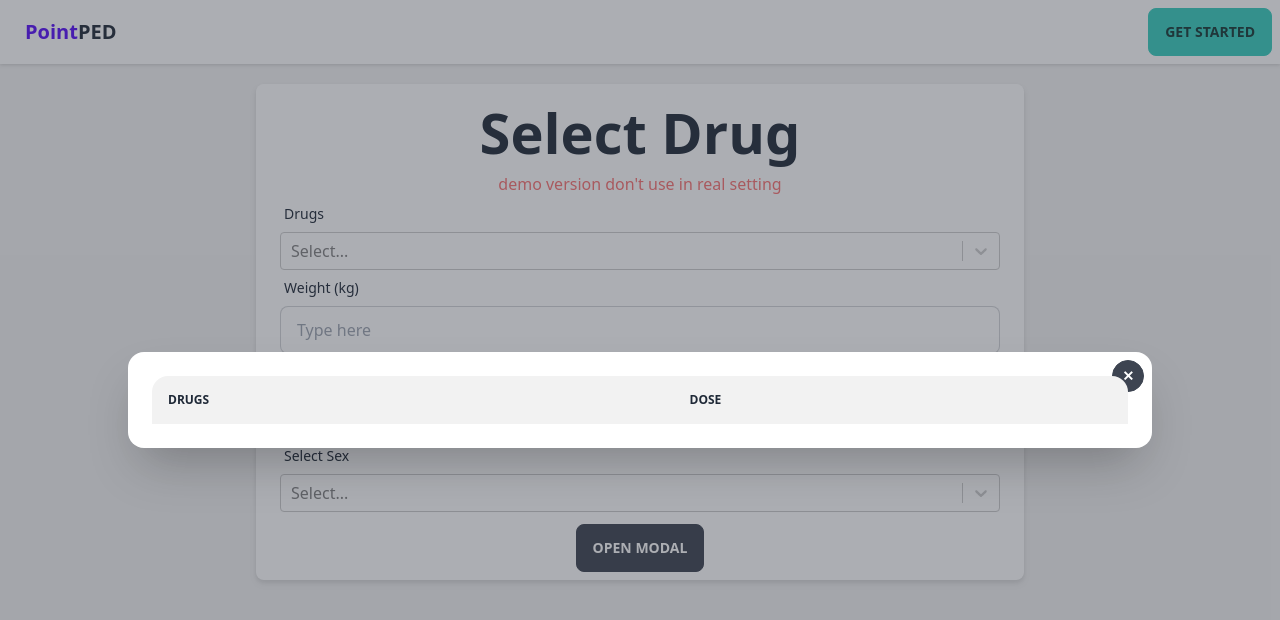
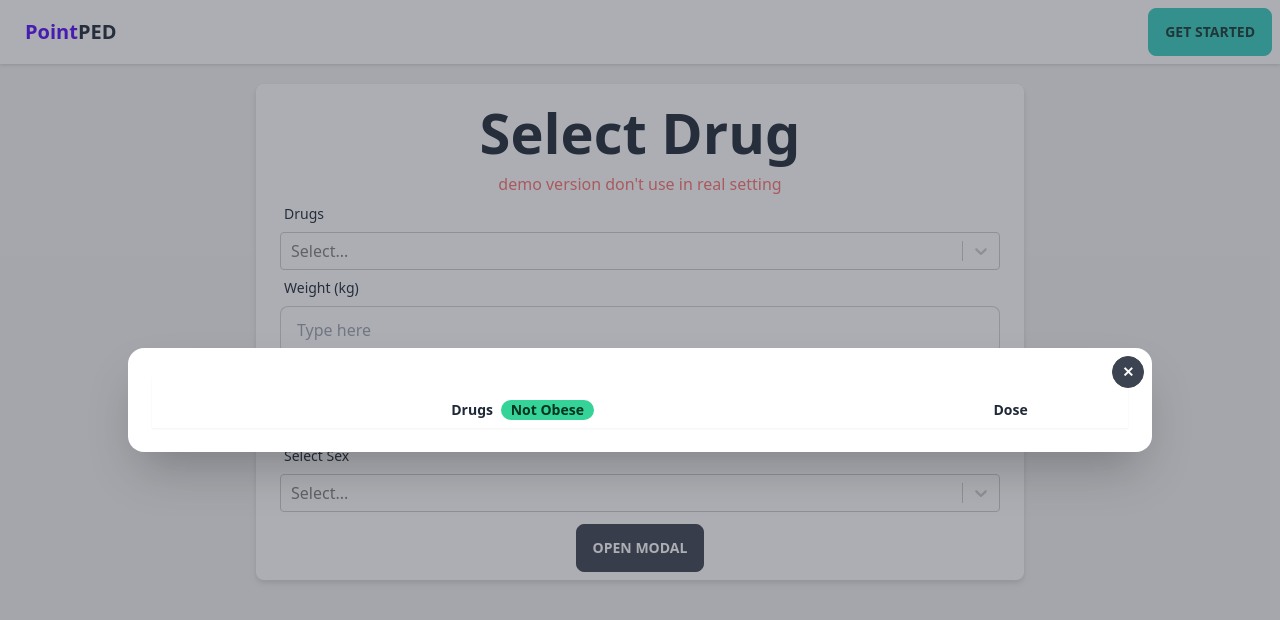
Before and after one commit to swissnp/pointPED, a Next.js app: page / in a window 1280 px wide. Both pictures are taken after a click on the label "OPEN MODAL". Shown: the top 620 px of the page. Built offline with nearby package versions, Linux system fonts and the light colour scheme.

Commit message:
revise useref and change to compact

```diff
--- a/components/RenderDrug.js
+++ b/components/RenderDrug.js
@@ -2,12 +2,10 @@ import { calculateWeight } from "./calculation";
 
 export default function RenderComponent(props) {
   const selectedDrug = props.selectedDrug;
-  const weight = props.weight;
-  const height = props.height;
-  const sex = props.sex;
-  let calculatedWeight = calculateWeight(weight, height, sex);
+  const calculatedWeight = props.calculatedWeight;
+//   let calculatedWeight = calculateWeight(weight, height, sex);
   let list = [];
-
+    console.log(calculatedWeight);
   for (let i = 0; i < selectedDrug.length; i++) {
     let dose = selectedDrug[i].coef * calculatedWeight;
     let isMax = false;
--- a/pages/index.js
+++ b/pages/index.js
@@ -1,28 +1,10 @@
 import Head from "next/head";
 import NavBar from "@/components/NavBar";
 import { useState, useRef, use } from "react";
-import { getP50weight, adjustedWeight } from "@/components/calculation";
+import { calculateWeight } from "@/components/calculation";
 import MultiSelectSearchBox from "@/components/MultiSelectSearchBox";
 import SexSelectBox from "@/components/SexSelectBox";
-import drug from "@/components/data";
 import RenderComponent from "@/components/RenderDrug";
-// const calculateWeight = (w, h, s) => {
-//   if (w > 0) {
-//     if (w > 1.2 * getP50weight(h, s)) {
-//       console.log("overweight");
-//       let TBW = w;
-//       let IBW = getP50weight(h, s);
-//       let ABW = adjustedWeight(w, h);
-//       console.log(TBW, IBW, ABW);
-//       return [TBW, IBW, ABW];
-//     } else {
-//       console.log("normal weight");
-//       return w;
-//     }
-//   } else {
-//     return getP50weight(h, s);
-//   }
-// };
 
 const validateWeight = (weight) => {
   if (
@@ -49,17 +31,27 @@ export default function Home() {
   const [height, setHeight] = useState("");
   const [selectedDrug, setSelectedDrug] = useState([]);
   const [sex, setSex] = useState("");
-  let isWeightValid = useRef(true);
-  let isHeightValid = useRef(true);
   const [isModelOpen, setIsModelOpen] = useState(false);
+  const isWeightValid = useRef(true);
+  const isHeightValid = useRef(true);
+  const calculatedWeight = useRef(0);
+  const isObese = useRef(false);
 
-  isWeightValid = validateWeight(weight);
-  isHeightValid = validateHeight(height);
+  isWeightValid.current = validateWeight(weight);
+  isHeightValid.current = validateHeight(height);
+
+  if (isModelOpen) {
+    calculatedWeight.current = calculateWeight(weight, height, sex);
+    if (typeof calculatedWeight.current === "object") {
+      isObese.current = true;
+    } else {
+      isObese.current = false;
+    }
+  }
 
   let handleChange = (selectedOption) => {
     setSelectedDrug(selectedOption);
   };
-
   return (
     <>
       <Head>
@@ -81,20 +73,28 @@ export default function Home() {
           >
             ✕
           </label>
-          <div className="overflow-x-auto">
-            <table className="table-zebra table w-full">
+          <div className=" flex max-h-screen items-center justify-center gap-x-6 pb-1"></div>
+          <div className="overflow-x-auto pt-4 shadow-sm">
+            <table className="table-zebra table-compact w-full">
               <thead>
                 <tr>
-                  <th>Drugs</th>
+                  <th>
+                    Drugs{" "}
+                    {isObese.current ? (
+                      <div className="badge-error badge ml-1 gap-1">Obese</div>
+                    ) : (
+                      <div className="badge-success badge ml-1 gap-1">
+                        Not Obese
+                      </div>
+                    )}
+                  </th>
                   <th>Dose</th>
                 </tr>
               </thead>
               {isModelOpen && (
                 <RenderComponent
                   selectedDrug={selectedDrug}
-                  weight={weight}
-                  height={height}
-                  sex={sex}
+                  calculatedWeight={calculatedWeight.current}
                 />
               )}
             </table>
@@ -102,7 +102,7 @@ export default function Home() {
         </div>
       </div>
       <main>
-        <div className="min-h-screen bg-base-200 overflow-auto">
+        <div className="min-h-screen overflow-auto bg-base-200">
           <NavBar />
           <div className="mx-3 my-5">
             <div className="container mx-auto max-w-screen-md rounded-lg bg-base-100 px-6 py-2 text-base-content drop-shadow-md">
@@ -119,7 +119,7 @@ export default function Home() {
               <div className="form-control w-auto ">
                 <label className="label">
                   <span className="label-text">Weight (kg)</span>
-                  {isWeightValid ? (
+                  {isWeightValid.current ? (
                     <span className="label-text-alt"></span>
                   ) : (
                     <span className="label-text-alt text-error">
@@ -131,7 +131,7 @@ export default function Home() {
                   type="number"
                   placeholder="Type here"
                   className={` input-bordered input w-full ${
-                    !isWeightValid && "input-error"
+                    !isWeightValid.current && "input-error"
                   } `}
                   pattern="/^\d*\.?\d*$/"
                   inputMode="decimal"
@@ -145,7 +145,7 @@ export default function Home() {
               <div className="form-control w-auto ">
                 <label className="label">
                   <span className="label-text">Height (cm)</span>
-                  {isHeightValid ? (
+                  {isHeightValid.current ? (
                     <span className="label-text-alt"></span>
                   ) : (
                     <span className="label-text-alt text-error">
@@ -157,7 +157,7 @@ export default function Home() {
                   type="number"
                   placeholder="Type here"
                   className={` input-bordered input w-full ${
-                    !isHeightValid && "input-error"
+                    !isHeightValid.current && "input-error"
                   } `}
                   pattern="/\d+\.?\d*/"
                   inputMode="decimal"
@@ -176,7 +176,7 @@ export default function Home() {
                 <label
                   onClick={(e) => {
                     setIsModelOpen(true);
-                    console.log(weight,height)
+                    console.log(weight, height);
                   }}
                   htmlFor="my-modal-3"
                   className="btn"
```
